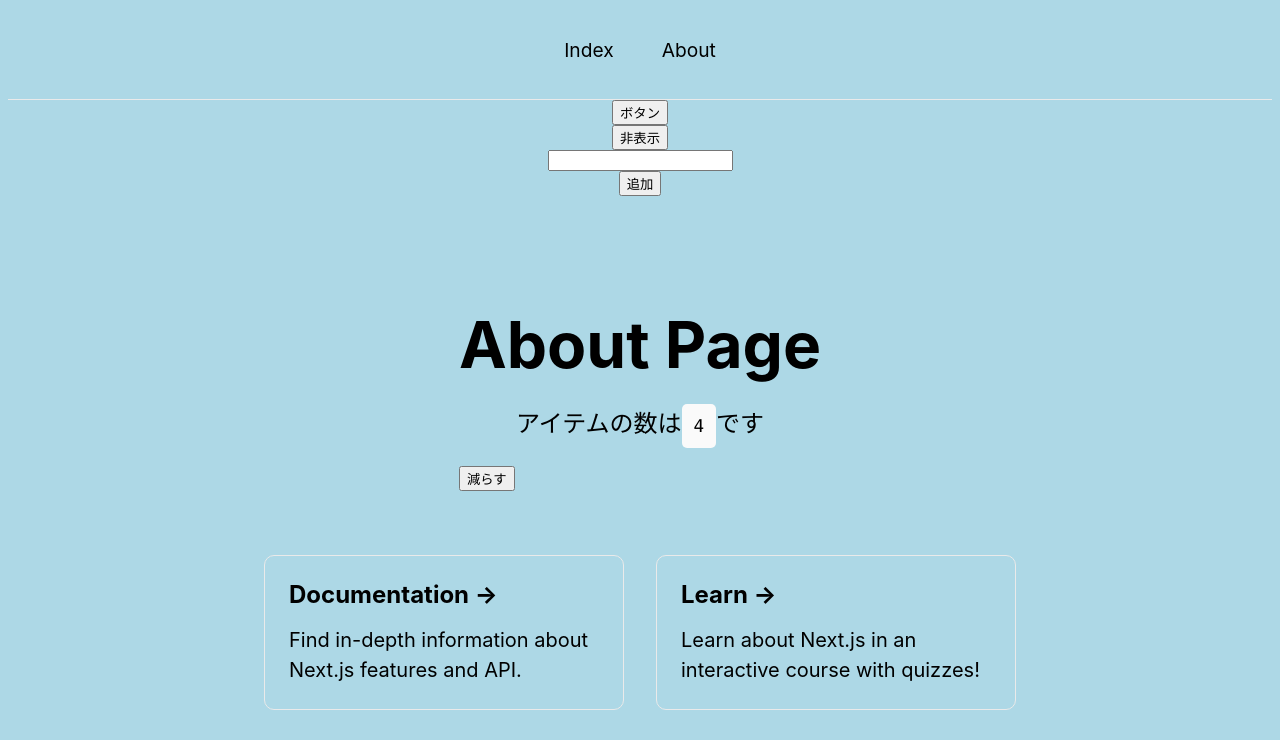
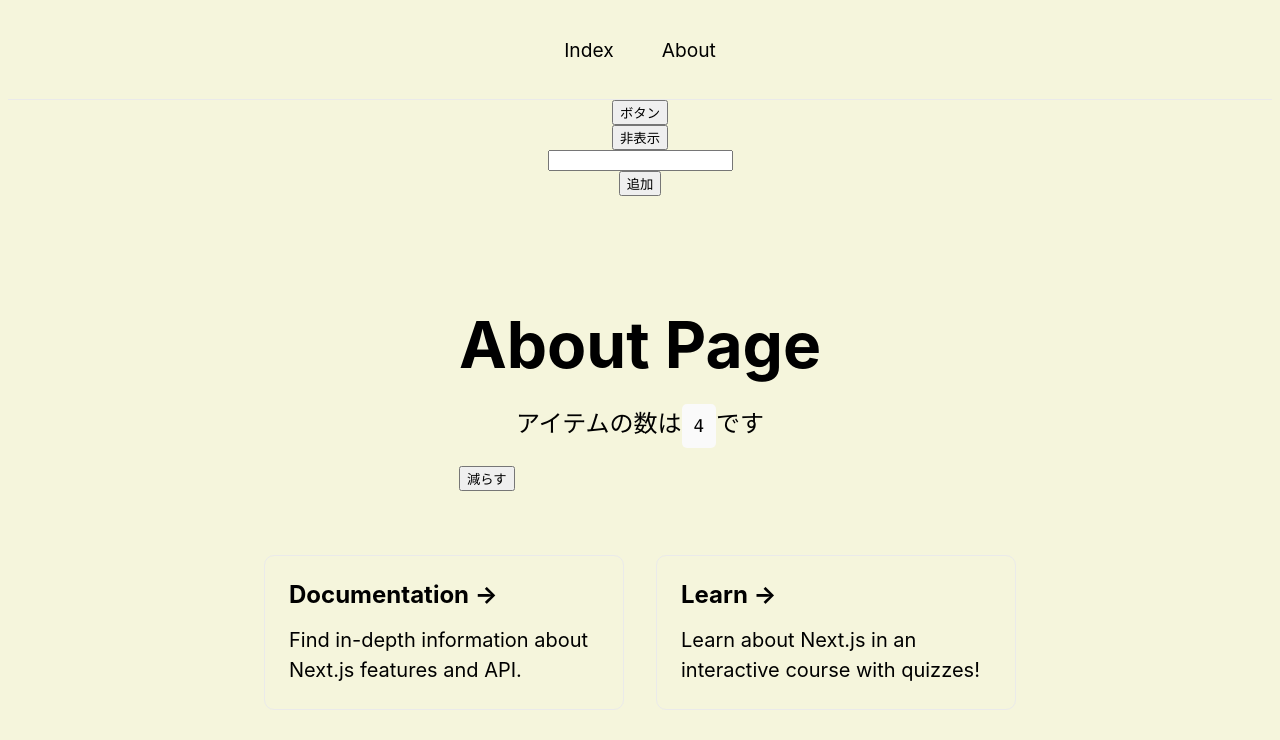
Before and after one commit to taka19980820/study-react, a Next.js app: page /about in a window 1280 px wide. Shown: the top 740 px of the page. Built offline with nearby package versions, Linux system fonts and the light colour scheme.

Commit message:
useRouterの使い方

```diff
--- /dev/null
+++ b/src/hooks/useBgColor.jsx
@@ -0,0 +1,17 @@
+import { useRouter } from "next/router";
+import { useEffect, useMemo } from "react";
+
+export const useBgColor = () => {
+  const router = useRouter();
+
+  const bgColor = useMemo(() => {
+    return router.pathname === '/' ? "lightblue" : "beige";
+  }, [router.pathname]);
+
+  useEffect(() => {
+    document.body.style.backgroundColor = bgColor;
+    return () => {
+      document.body.style.backgroundColor = ""
+    }
+  }, [bgColor])
+}
--- a/src/hooks/useBgLightBlue.jsx
+++ /dev/null
@@ -1,10 +0,0 @@
-import { useEffect } from "react";
-
-export const useBgLightBlue = () => {
-  useEffect(() => {
-    document.body.style.backgroundColor = "lightblue"
-    return () => {
-      document.body.style.backgroundColor = ""
-    }
-  }, [])
-}
--- a/src/pages/_app.jsx
+++ b/src/pages/_app.jsx
@@ -2,12 +2,12 @@
 import Head from 'next/head'
 import { useCounter } from 'src/hooks/useCounter'
 import { useInputArray } from 'src/hooks/useInputArray'
-import { useBgLightBlue } from 'src/hooks/useBgLightBlue'
+import { useBgColor } from 'src/hooks/useBgColor'
 
 function MyApp({ Component, pageProps }) {
   const counter = useCounter();
   const inputArray = useInputArray();
-  useBgLightBlue();
+  useBgColor();
 
   return (
     <>
```
